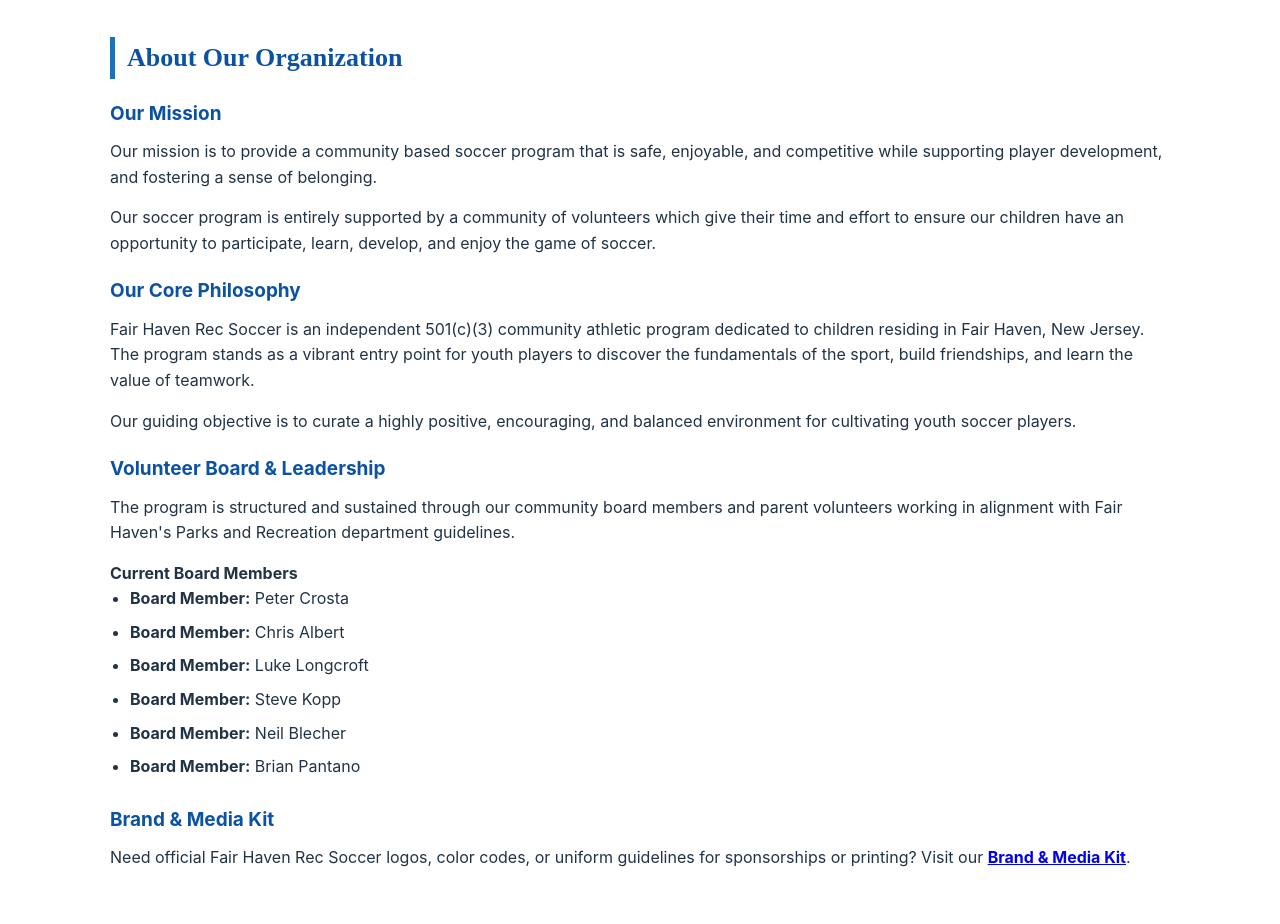
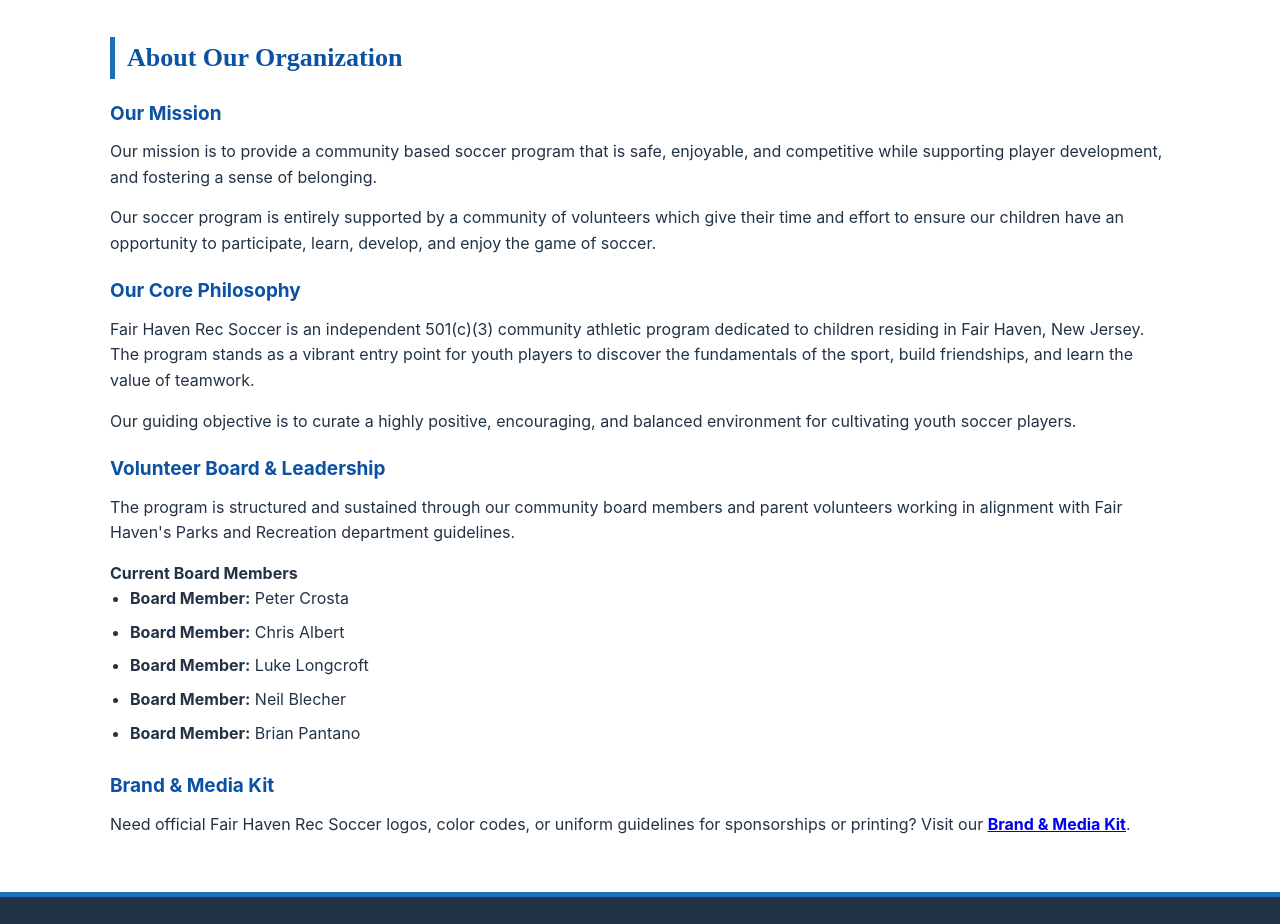
Before and after one commit to pmcrosta/fairhavensoccer, a plain HTML site: page about.html in a window 1280 px wide. Shown: the part 160-1084 px from the top of the page. Drawn offline with Linux system fonts and the light colour scheme.

Commit message:
Remove Steve Kopp from Current Board Members on about.html

```diff
--- a/about.html
+++ b/about.html
@@ -44,10 +44,8 @@
                 <li><strong>Board Member:</strong> Peter Crosta</li>
                 <li><strong>Board Member:</strong> Chris Albert</li>
                 <li><strong>Board Member:</strong> Luke Longcroft</li>
-                <li><strong>Board Member:</strong> Steve Kopp</li>
                 <li><strong>Board Member:</strong> Neil Blecher</li>
                 <li><strong>Board Member:</strong> Brian Pantano</li>
-
             </ul>
 
             <h3>Brand &amp; Media Kit</h3>
```
